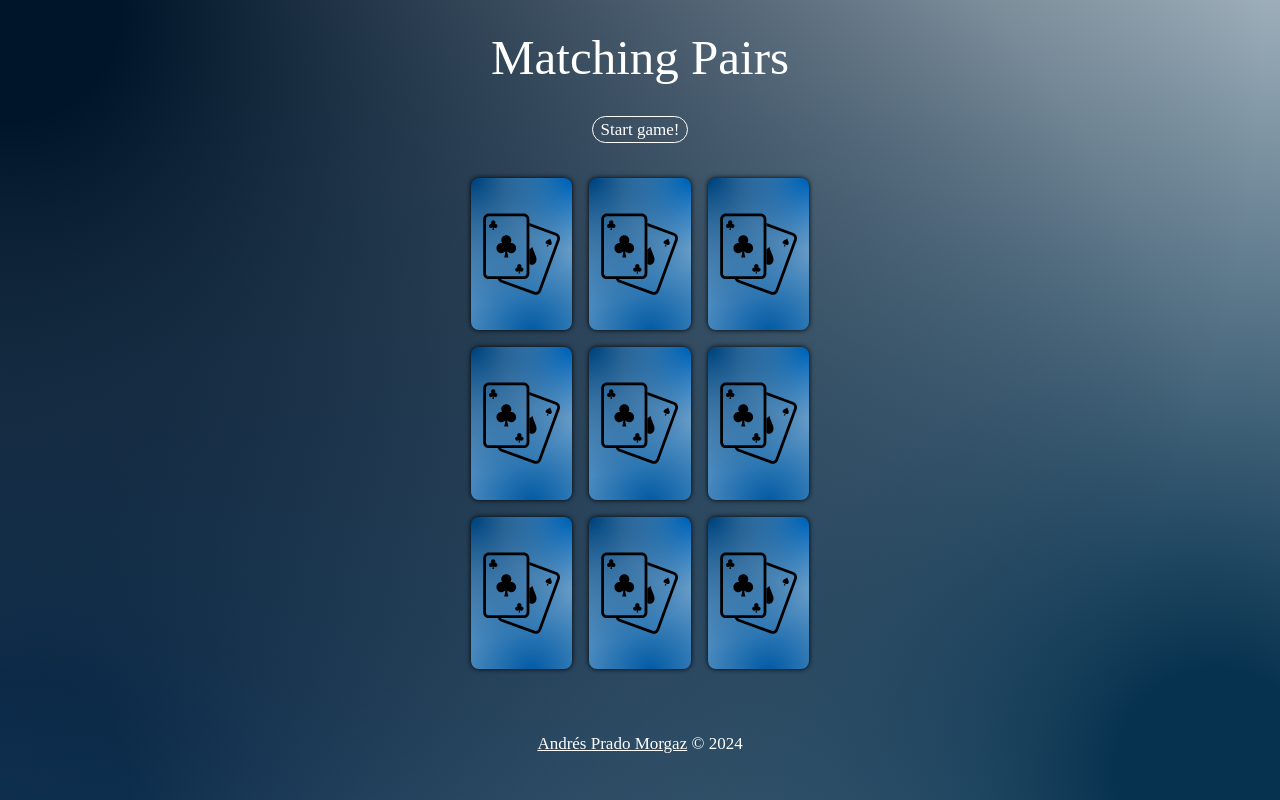
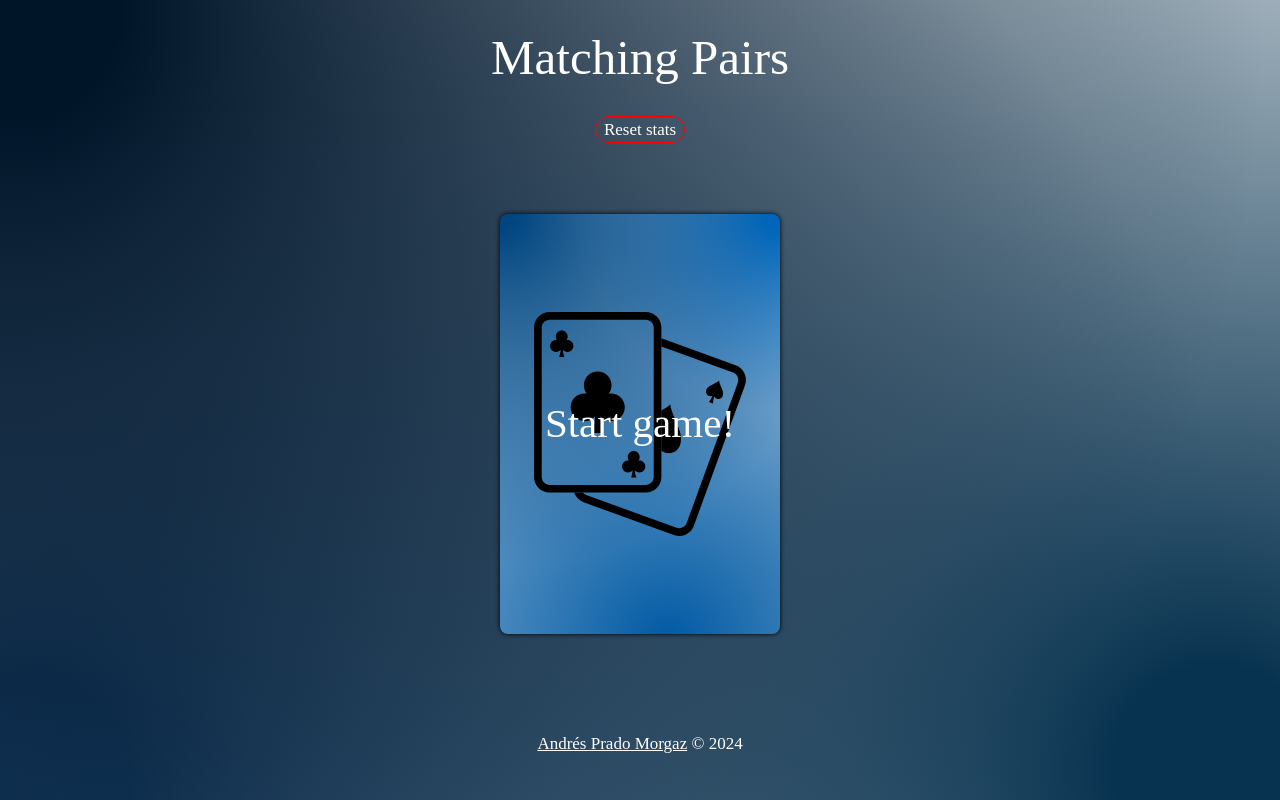
Before and after one commit to andpramor/matching-pairs, a React (Vite) app: page / in a window 1280 px wide. Built offline with nearby package versions, Linux system fonts and the light colour scheme.

Commit message:
Functional game, now working on stats

```diff
--- a/src/App.css
+++ b/src/App.css
@@ -18,3 +18,43 @@
 path {
   transition: fill 0.6s;
 }
+
+.app-card {
+  height: 80%;
+  margin: auto;
+  position: relative;
+}
+.app-card .card:hover {
+  cursor: pointer;
+}
+
+.app-btn {
+  border: 1px solid black;
+  border-radius: 9999px;
+  background-color: white;
+  padding: 4px 8px;
+  cursor: pointer;
+}
+.app-btn:hover {
+  box-shadow: 0 0 10px 2px white;
+}
+
+.app-card h2 {
+  color: white;
+  cursor: pointer;
+  position: absolute;
+  top: 0;
+  left: 0;
+  width: 100%;
+  height: 100%;
+  display: flex;
+  justify-content: center;
+  align-items: center;
+  border-radius: 8px;
+  transition: text-shadow 0.3s, box-shadow 0.3s;
+}
+.app-card h2:hover,
+.app-card h2:active {
+  text-shadow: 1px 1px 4px rgba(255, 255, 255, 0.8);
+  box-shadow: 1px 1px 10px 4px rgba(255, 255, 255, 0.6);
+}
--- a/src/App.jsx
+++ b/src/App.jsx
@@ -9,6 +9,8 @@ import { useCards } from './hooks/useCards.jsx'
 import { Footer } from './shared/Footer/Footer.jsx'
 import { Header } from './shared/Header/Header.jsx'
 import { useTimer } from './hooks/useTimer.jsx'
+import { Card } from './components/Card/Card.jsx'
+import { Modal } from './components/Modal/Modal.jsx'
 
 // TODO: check CSS for small screens: CardsGrid initializes with columns overlapping for some reason.
 
@@ -17,10 +19,10 @@ function App () {
   const { cardsValues } = useCards(gameStarted)
   const [showBacks, setShowBacks] = useState(Array(cardsValues.length).fill(false))
   const { hours, minutes, seconds, startTimer, stopTimer, resetTimer } = useTimer()
-
   const [foundPairs, setFoundPairs] = useState([])
   const [previousCard, setPreviousCard] = useState(null)
   const [isChecking, setIsChecking] = useState(false)
+  const [showWinModal, setShowWinModal] = useState(false)
 
   const handleStartGame = () => {
     setGameStarted(true)
@@ -35,10 +37,18 @@ function App () {
     setFoundPairs([])
   }
   const handleWin = () => {
-  // TODO: handleWin -> show a modal with the congrats message and the time, then on modal close, call handleEndGame with a "Great!" button.
     stopTimer()
     confetti()
+    openWinModal()
     console.log('Congrats! Your winning time: ' + hours + ':' + minutes.toString().padStart(2, '0') + ':' + seconds.toString().padStart(2, '0'))
+  }
+  const openWinModal = () => {
+    // TODO saveWin(tiempo) en la lógica añadir date si es mejor tiempo, tiempo si es el mejor tiempo y sumar 1 al contador de victorias y de partidas totales.
+    setShowWinModal(true)
+  }
+  const handleHideWinModal = () => {
+    setShowWinModal(false)
+    handleEndGame()
   }
 
   const toggleCard = (index) => {
@@ -79,17 +89,34 @@ function App () {
   }
 
   return (
+    <>
       <div className='app'>
         <Header />
-      <Controls gameStarted={gameStarted} endGame={handleEndGame} startGame={handleStartGame} hours={hours} minutes={minutes} seconds={seconds} />
+        <Controls gameStarted={gameStarted} startGame={handleStartGame} endGame={handleEndGame} hours={hours} minutes={minutes} seconds={seconds} />
+        {gameStarted
+          ? (
             <CardsGrid
               cardsValues={cardsValues}
               showBacks={showBacks}
               handleCardClick={handleCardClick}
               foundPairs={foundPairs}
             />
+            )
+          : (
+            <div className='app-card'>
+              <Card value={0} />
+              <h2 onClick={handleStartGame}>Start game!</h2>
+            </div>
+            )}
         <Footer />
       </div>
+      {showWinModal &&
+        <Modal>
+          <h2>Congrats!</h2>
+          <h3>{hours + ':' + minutes.toString().padStart(2, '0') + ':' + seconds.toString().padStart(2, '0')}</h3>
+          <button className='app-btn' onClick={handleHideWinModal}>Play again!</button>
+        </Modal>}
+    </>
   )
 }
 
--- a/src/components/Controls/Controls.jsx
+++ b/src/components/Controls/Controls.jsx
@@ -1,12 +1,24 @@
 import './Controls.css'
 import { Timer } from '../Timer/Timer.jsx'
+import { saveAbandon, resetStats } from '../../services/persistence.js'
 
-export const Controls = ({ gameStarted, startGame, endGame, hours, minutes, seconds }) => {
+export const Controls = ({ gameStarted, endGame, hours, minutes, seconds }) => {
+  const handleAbandonGame = () => {
+    saveAbandon()
+    endGame()
+  }
+  const handleResetStats = () => {
+    resetStats()
+  }
+
   return (
-    <div className='controls'>
-      {gameStarted
-        ? <><span className='controls-btn controls-btn--red' onClick={endGame}>Abandon game</span><Timer hours={hours} minutes={minutes} seconds={seconds} /></>
-        : <span className='controls-btn' onClick={startGame}>Start game!</span>}
-    </div>
+    <>
+      <div className='controls'>
+        {/* <span className='controls-btn'>Stats</span> */}
+        <span className='controls-btn controls-btn--red' onClick={handleResetStats}>Reset stats</span>
+        {gameStarted &&
+          <><span className='controls-btn controls-btn--red' onClick={handleAbandonGame}>Abandon game</span><Timer hours={hours} minutes={minutes} seconds={seconds} /></>}
+      </div>
+    </>
   )
 }
--- /dev/null
+++ b/src/components/Modal/Modal.css
@@ -0,0 +1,21 @@
+.modal {
+    position: fixed;
+    top: 0;
+    left: 0;
+    width: 100%;
+    height: 100%;
+    box-sizing: border-box;
+    backdrop-filter: blur(2px) grayscale(80%);
+    display: grid;
+    place-items: center;
+}
+
+.modal--content {
+    width: fit-content;
+    padding: 1rem;
+    border-radius: 0.5rem;
+    display: grid;
+    place-items: center;
+    gap: 16px;
+    background-color: rgba(0,0,0,0.4);
+}
--- /dev/null
+++ b/src/components/Modal/Modal.jsx
@@ -0,0 +1,11 @@
+import './Modal.css'
+
+export const Modal = ({ children }) => {
+  return (
+    <div className='modal'>
+      <div className='modal--content'>
+        {children}
+      </div>
+    </div>
+  )
+}
--- /dev/null
+++ b/src/services/persistence.js
@@ -0,0 +1,7 @@
+export const saveAbandon = () => {
+  // TODO Añadir 1 al total de partidas en localStorage. Si no existe, lo crea con valor 1.
+}
+
+export const resetStats = () => {
+    // TODO Borrar total de partidas, total de victorias, mejor tiempo y fecha del mejor tiempo.
+}
```
Also changed, not shown: 1 other file (tests, documents, lock files or other folders). Lines whose indentation alone changed are shown as unchanged.
